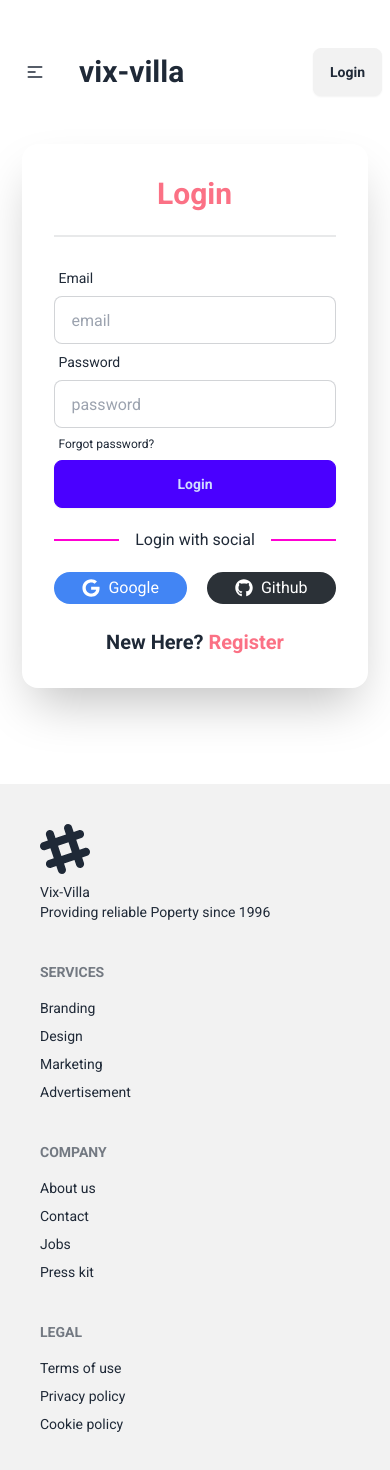
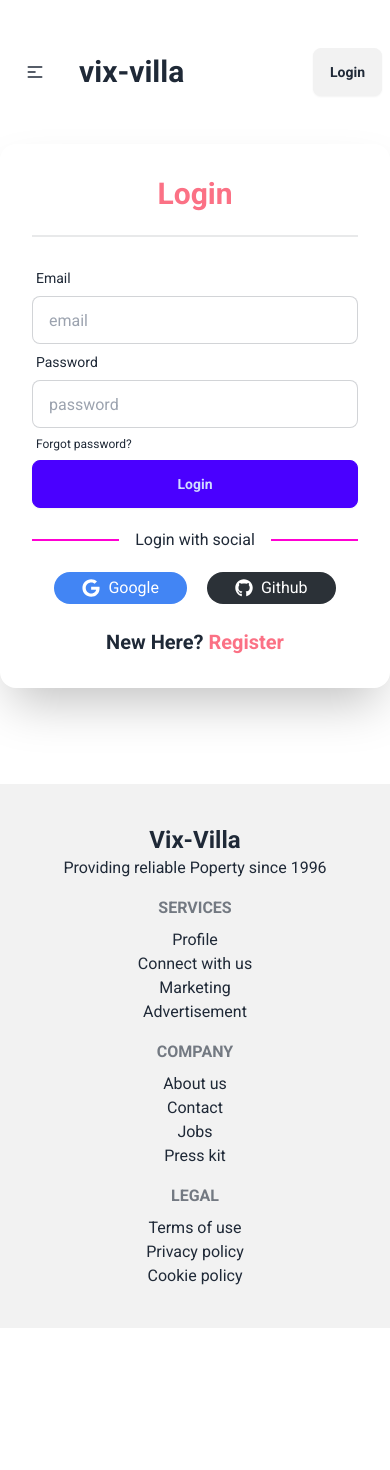
Before and after one commit to Haruntahid/vix-villa, a React (Vite) app: page /login in a window 390 px wide. Shown: the top 1470 px of the page. After the commit the page ends 1328 px from the top, so only its background shows below. Built offline with nearby package versions, Linux system fonts and the light colour scheme; no server answers.

Commit message:
responsive added and .env file added

```diff
--- a/src/Pages/ConnectUs.jsx
+++ b/src/Pages/ConnectUs.jsx
@@ -14,9 +14,11 @@ function ConnectUs() {
         <title>vix-villa | connect-us</title>
       </Helmet>
       <div data-aos="fade-down">
-        <div className="flex justify-between items-center">
-          <div className="w-1/3">
-            <h2 className="text-6xl font-bold text-black">Connect with us</h2>
+        <div className="flex flex-col-reverse lg:flex-row justify-between items-center p-4">
+          <div className="lg:w-1/3">
+            <h2 className="text-4xl text-center lg:text-left lg:text-6xl mt-5 font-bold text-black">
+              Connect with us
+            </h2>
             <p className="text-gray-600 mt-5">
               We are thrilled to connect with you! Whether you have inquiries
               about our properties, want to schedule a viewing, or simply want
@@ -24,7 +26,7 @@ function ConnectUs() {
               the way. There are several ways to get in touch with us
             </p>
           </div>
-          <div className="w-2/3">
+          <div className="lg:w-2/3">
             <img
               src="https://i.ibb.co/RHcNv6B/undraw-Contact-us-re-4qqt.png'"
               alt=""
--- a/src/Pages/Login.jsx
+++ b/src/Pages/Login.jsx
@@ -1,5 +1,5 @@
 import { useContext, useState } from "react";
-import { Link, useNavigate } from "react-router-dom";
+import { Link, useLocation, useNavigate } from "react-router-dom";
 import { AuthContext } from "../Provider/AuthProvider";
 import { toast } from "react-toastify";
 import { FaGithub } from "react-icons/fa";
@@ -8,6 +8,8 @@ import { Helmet } from "react-helmet-async";
 
 function Login() {
   const [error, setError] = useState("");
+  const location = useLocation();
+  console.log(location);
   const { loginUser, googleLogin, setUser, githubLogin } =
     useContext(AuthContext);
   const navigate = useNavigate();
@@ -21,7 +23,8 @@ function Login() {
       .then((result) => {
         console.log(result.user);
         e.target.reset();
-        navigate("/");
+        // navigate after login
+        navigate(location?.state ? location.state : "/");
         toast.success("Log in successfully");
       })
       .catch((err) =>
@@ -38,13 +41,13 @@ function Login() {
   const handelGoogleLogin = () => {
     googleLogin().then((result) => {
       setUser(result.user);
-      navigate("/");
+      navigate(location?.state ? location.state : "/");
       toast.success("Log in successfully");
     });
   };
   const handelGithubLogin = () => {
     githubLogin();
-    navigate("/");
+    navigate(location?.state ? location.state : "/");
     toast.success("Log in successfully");
   };
   return (
@@ -53,7 +56,7 @@ function Login() {
         <title>vix-villa | login</title>
       </Helmet>
       <div data-aos="fade-down" className="hero">
-        <div className="shadow-2xl rounded-2xl bg-base-100 lg:w-[40%] card-body">
+        <div className="shadow-2xl rounded-2xl bg-base-100 w-full md:w-[60%] lg:w-[40%] card-body">
           <form onSubmit={handelLogin}>
             <h2 className="text-3xl font-bold text-center animate__animated animate__bounce text-rose-400">
               Login
--- a/src/Pages/Register.jsx
+++ b/src/Pages/Register.jsx
@@ -76,7 +76,7 @@ function Register() {
         <title>vix-villa | registration</title>
       </Helmet>
       <div data-aos="fade-down" className="hero">
-        <div className="shadow-2xl rounded-2xl bg-base-100 lg:w-[40%]">
+        <div className="shadow-2xl rounded-2xl bg-base-100 w-full sm:w-[60%] lg:w-[40%]">
           <form onSubmit={handelRegister} className="card-body">
             <h2 className="text-3xl font-bold text-center animate__animated animate__bounce text-rose-400">
               Registration
@@ -102,7 +102,6 @@ function Register() {
                 placeholder="email"
                 className="input input-bordered"
                 name="email"
-                required
               />
             </div>
             <div className="form-control">
@@ -126,7 +125,6 @@ function Register() {
                 value={password}
                 placeholder="password"
                 className="input input-bordered"
-                required
                 onChange={handleChange}
               />
               {password && (
--- a/src/Pages/UpdateProfile.jsx
+++ b/src/Pages/UpdateProfile.jsx
@@ -38,11 +38,16 @@ function UpdateProfile() {
           </div>
         </div>
       </div>
-      <p className="text-3xl my-6 text-center font-semibold">Update Profile</p>
+
+      {/* update section */}
+
       <div data-aos="fade-up" className="hero mt-10">
-        <div className="shadow-2xl rounded-2xl bg-base-100  max-w-xl lg:w-[40%]">
+        <div className="shadow-2xl rounded-2xl bg-base-100 w-full lg:w-[40%]">
           <form onSubmit={HandelUpdate} className="card-body">
-            <div className="flex justify-between gap-6">
+            <div className="divider divider-accent text-3xl my-6 text-center font-semibold">
+              Update Profile
+            </div>
+            <div className="flex flex-col lg:flex-row justify-between gap-6">
               <div className="form-control w-full">
                 <label className="label">
                   <span className="label-text">Name</span>
--- a/src/Pages/UserProfile.jsx
+++ b/src/Pages/UserProfile.jsx
@@ -21,6 +21,9 @@ function UserProfile() {
           alt=""
           className="w-32 h-32 mx-auto rounded-full p-1 border-[3px] border-green-500"
         />
+        <div className="divider divider-accent mt-6">
+          Your Profile Information
+        </div>
         <div className="space-y-4 text-center divide-y divide-gray-700">
           <div className="my-2 space-y-1">
             <h2 className="text-xl font-semibold sm:text-2xl mt-5">
--- a/src/Pages/ViewPopertyDetails.jsx
+++ b/src/Pages/ViewPopertyDetails.jsx
@@ -27,16 +27,16 @@ function ViewPopertyDetails() {
       </Helmet>
       <div
         data-aos="fade-down"
-        className="flex justify-between items-center gap-8"
+        className="flex flex-col lg:flex-row justify-between items-center gap-3 lg:gap-8"
       >
-        <div className="w-1/2">
+        <div className="lg:w-1/2 p-5">
           <img
             className="w-full rounded-3xl object-cover lg:min-h-[530px]"
             src={image_url}
             alt=""
           />
         </div>
-        <div className="w-1/2">
+        <div className="lg:w-1/2 p-5">
           <p className="font-medium text-xl">Poperty Name : {estate_title}</p>
           <div className="divider"></div>
           <p className="flex items-center gap-3 text-2xl font-bold">
--- a/src/PrivateRoute/PrivateRoute.jsx
+++ b/src/PrivateRoute/PrivateRoute.jsx
@@ -1,21 +1,26 @@
 import { useContext } from "react";
 import PropTypes from "prop-types";
 import { AuthContext } from "../Provider/AuthProvider";
-import { Navigate } from "react-router-dom";
+import { Navigate, useLocation } from "react-router-dom";
 import HashLoader from "react-spinners/HashLoader";
 
 function PrivateRoute({ children }) {
-  console.log(children);
   const { user, loading } = useContext(AuthContext);
+  const location = useLocation();
+  console.log(location.pathname);
 
   if (loading) {
-    return <HashLoader size={150} color="#36d7b7" />;
+    return (
+      <div className="flex justify-center items-center">
+        <HashLoader size={150} color="#36d7b7" />
+      </div>
+    );
   }
 
   if (user) {
     return children;
   }
-  return <Navigate to="/login"></Navigate>;
+  return <Navigate state={location.pathname} to="/login"></Navigate>;
 }
 
 PrivateRoute.propTypes = {
--- a/src/components/Banner.jsx
+++ b/src/components/Banner.jsx
@@ -16,13 +16,13 @@ function Banner() {
           <SwiperSlide>
             <div className="w-full relative">
               <img
-                className="w-full max-h-[700px] object-cover"
+                className="w-full max-h-[700px] min-h-[300px] md:min-h-[500px] object-cover"
                 src="https://i.ibb.co/0cL13cx/outdoor-patio-1.jpg"
                 alt=""
               />
-              <div className="bg-white px-10 py-5 max-w-xl absolute top-1/2 left-[10%] rounded-3xl">
-                <p className="text-xl font-medium">Miami Beach, Florida</p>
-                <p className="text-3xl font-semibold">
+              <div className="bg-white px-3 lg:px-10 py-3 lg:py-5 max-w-xl absolute top-1/2 left-[10%] rounded-3xl">
+                <p className="lg:text-xl font-medium">Miami Beach, Florida</p>
+                <p className="text-xl lg:text-3xl font-semibold">
                   Oceanfront Penthouse Paradise
                 </p>
               </div>
@@ -31,13 +31,13 @@ function Banner() {
           <SwiperSlide>
             <div className="w-full relative">
               <img
-                className="w-full max-h-[700px] object-cover"
+                className="w-full max-h-[700px] min-h-[300px] md:min-h-[500px] object-cover"
                 src="https://i.ibb.co/VxLXg7d/wide-angle-landscape-architectural-matrix-stunning-villa-with-swimming-pool-1409-5206.jpg"
                 alt=""
               />
-              <div className="bg-white px-10 py-5 max-w-xl absolute top-1/2 left-[10%] rounded-3xl">
-                <p className="text-xl font-medium">Maui, Hawaii</p>
-                <p className="text-3xl font-semibold">
+              <div className="bg-white px-3 lg:px-10 py-3 lg:py-5 max-w-xl absolute top-1/2 left-[10%] rounded-3xl">
+                <p className="lg:text-xl font-medium">Maui, Hawaii</p>
+                <p className="text-xl lg:text-3xl font-semibold">
                   Luxury Beachfront Villa
                 </p>
               </div>
@@ -46,13 +46,13 @@ function Banner() {
           <SwiperSlide>
             <div className="w-full relative">
               <img
-                className="w-full max-h-[700px] object-cover"
+                className="w-full max-h-[700px] min-h-[300px] md:min-h-[500px] object-cover"
                 src="https://i.ibb.co/tskvgLZ/photorealistic-wooden-house-with-timber-structure-23-2151302627.jpg"
                 alt=""
               />
-              <div className="bg-white px-10 py-5 max-w-xl absolute top-1/2 left-[10%] rounded-3xl">
-                <p className="text-xl font-medium">Maldives</p>
-                <p className="text-3xl font-semibold">
+              <div className="bg-white px-3 lg:px-10 py-3 lg:py-5 max-w-xl absolute top-1/2 left-[10%] rounded-3xl">
+                <p className="lg:text-xl font-medium">Maldives</p>
+                <p className="text-xl lg:text-3xl font-semibold">
                   Tropical Resort Retreat
                 </p>
               </div>
--- a/src/components/Footer.jsx
+++ b/src/components/Footer.jsx
@@ -1,45 +1,40 @@
+import { Link } from "react-router-dom";
+
 function Footer() {
   return (
     <>
       <div className="bg-base-200 p-10">
-        <footer className="footer  container mx-auto text-base-content">
+        <footer className="flex flex-col lg:flex-row items-center justify-between text-center lg:text-left container mx-auto text-base-content gap-4">
           <aside>
-            <svg
-              width="50"
-              height="50"
-              viewBox="0 0 24 24"
-              xmlns="http://www.w3.org/2000/svg"
-              fillRule="evenodd"
-              clipRule="evenodd"
-              className="fill-current"
-            >
-              <path d="M22.672 15.226l-2.432.811.841 2.515c.33 1.019-.209 2.127-1.23 2.456-1.15.325-2.148-.321-2.463-1.226l-.84-2.518-5.013 1.677.84 2.517c.391 1.203-.434 2.542-1.831 2.542-.88 0-1.601-.564-1.86-1.314l-.842-2.516-2.431.809c-1.135.328-2.145-.317-2.463-1.229-.329-1.018.211-2.127 1.231-2.456l2.432-.809-1.621-4.823-2.432.808c-1.355.384-2.558-.59-2.558-1.839 0-.817.509-1.582 1.327-1.846l2.433-.809-.842-2.515c-.33-1.02.211-2.129 1.232-2.458 1.02-.329 2.13.209 2.461 1.229l.842 2.515 5.011-1.677-.839-2.517c-.403-1.238.484-2.553 1.843-2.553.819 0 1.585.509 1.85 1.326l.841 2.517 2.431-.81c1.02-.33 2.131.211 2.461 1.229.332 1.018-.21 2.126-1.23 2.456l-2.433.809 1.622 4.823 2.433-.809c1.242-.401 2.557.484 2.557 1.838 0 .819-.51 1.583-1.328 1.847m-8.992-6.428l-5.01 1.675 1.619 4.828 5.011-1.674-1.62-4.829z"></path>
-            </svg>
             <p>
-              Vix-Villa
+              <span className="text-2xl font-bold">Vix-Villa</span>
               <br />
               Providing reliable Poperty since 1996
             </p>
           </aside>
-          <nav>
+          <nav className="flex flex-col">
             <h6 className="footer-title">Services</h6>
-            <a className="link link-hover">Branding</a>
-            <a className="link link-hover">Design</a>
-            <a className="link link-hover">Marketing</a>
-            <a className="link link-hover">Advertisement</a>
+            <Link to={"/profile"} className="link link-hover">
+              Profile
+            </Link>
+            <Link to={"/connect"} className="link link-hover">
+              Connect with us
+            </Link>
+            <Link className="link link-hover">Marketing</Link>
+            <Link className="link link-hover">Advertisement</Link>
           </nav>
-          <nav>
+          <nav className="flex flex-col">
             <h6 className="footer-title">Company</h6>
-            <a className="link link-hover">About us</a>
-            <a className="link link-hover">Contact</a>
-            <a className="link link-hover">Jobs</a>
-            <a className="link link-hover">Press kit</a>
+            <Link className="link link-hover">About us</Link>
+            <Link className="link link-hover">Contact</Link>
+            <Link className="link link-hover">Jobs</Link>
+            <Link className="link link-hover">Press kit</Link>
           </nav>
-          <nav>
+          <nav className="flex flex-col">
             <h6 className="footer-title">Legal</h6>
-            <a className="link link-hover">Terms of use</a>
-            <a className="link link-hover">Privacy policy</a>
-            <a className="link link-hover">Cookie policy</a>
+            <Link className="link link-hover">Terms of use</Link>
+            <Link className="link link-hover">Privacy policy</Link>
+            <Link className="link link-hover">Cookie policy</Link>
           </nav>
         </footer>
       </div>
--- a/src/components/PopertyCard.jsx
+++ b/src/components/PopertyCard.jsx
@@ -30,7 +30,7 @@ function PopertyCard({ estate }) {
         <p className="flex items-center gap-3 text-2xl font-bold">
           <BsBuildingsFill size={20} /> {segment_name}
         </p>
-        <div className="flex gap-6 mt-5">
+        <div className="flex flex-col lg:flex-row gap-6 mt-5">
           <small className="flex items-center gap-2 px-3 py-1 rounded-full bg-blue-300">
             <FaLocationDot /> {location}
           </small>
--- a/src/components/PopertyLists.jsx
+++ b/src/components/PopertyLists.jsx
@@ -4,8 +4,13 @@ import PropTypes from "prop-types";
 function PopertyLists({ estates }) {
   return (
     <>
-      <h2 className="text-5xl text-center text-bold my-10">Poperty List</h2>
-      <div data-aos="fade-up" className="grid grid-cols-3 gap-5">
+      <h2 className="text-4xl lg:text-6xl text-center font-bold my-10">
+        Poperty List
+      </h2>
+      <div
+        data-aos="fade-up"
+        className="grid md:grid-cols-2 lg:grid-cols-3 gap-5"
+      >
         {estates.map((estate) => (
           <PopertyCard estate={estate} key={estate.id} />
         ))}
--- a/src/firebase/firebase.config.js
+++ b/src/firebase/firebase.config.js
@@ -5,12 +5,12 @@ import { initializeApp } from "firebase/app";
 
 // Your web app's Firebase configuration
 const firebaseConfig = {
-  apiKey: "AIzaSyD_nvO0awtpOarWLfCvBHdpQO1q1eMqKMY",
-  authDomain: "vix-villa.firebaseapp.com",
-  projectId: "vix-villa",
-  storageBucket: "vix-villa.appspot.com",
-  messagingSenderId: "423641115194",
-  appId: "1:423641115194:web:227e81f9a2f480efb06303",
+  apiKey: import.meta.env.VITE_APIKEY,
+  authDomain: import.meta.env.VITE_AUTHDOMAIN,
+  projectId: import.meta.env.VITE_PROJECTID,
+  storageBucket: import.meta.env.VITE_STORAGEBUCKET,
+  messagingSenderId: import.meta.env.VITE_MESSAGINGSENDERID,
+  appId: import.meta.env.VITE_APPID,
 };
 
 // Initialize Firebase
```
